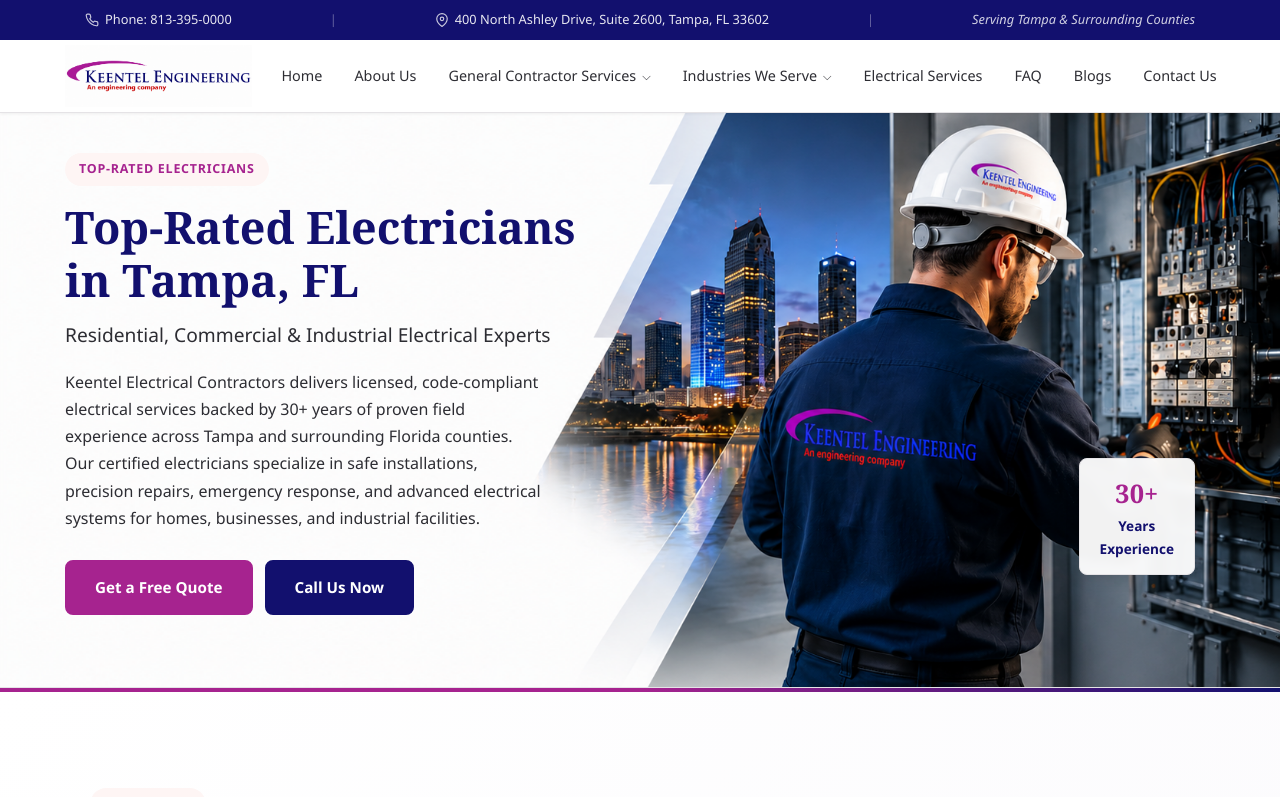
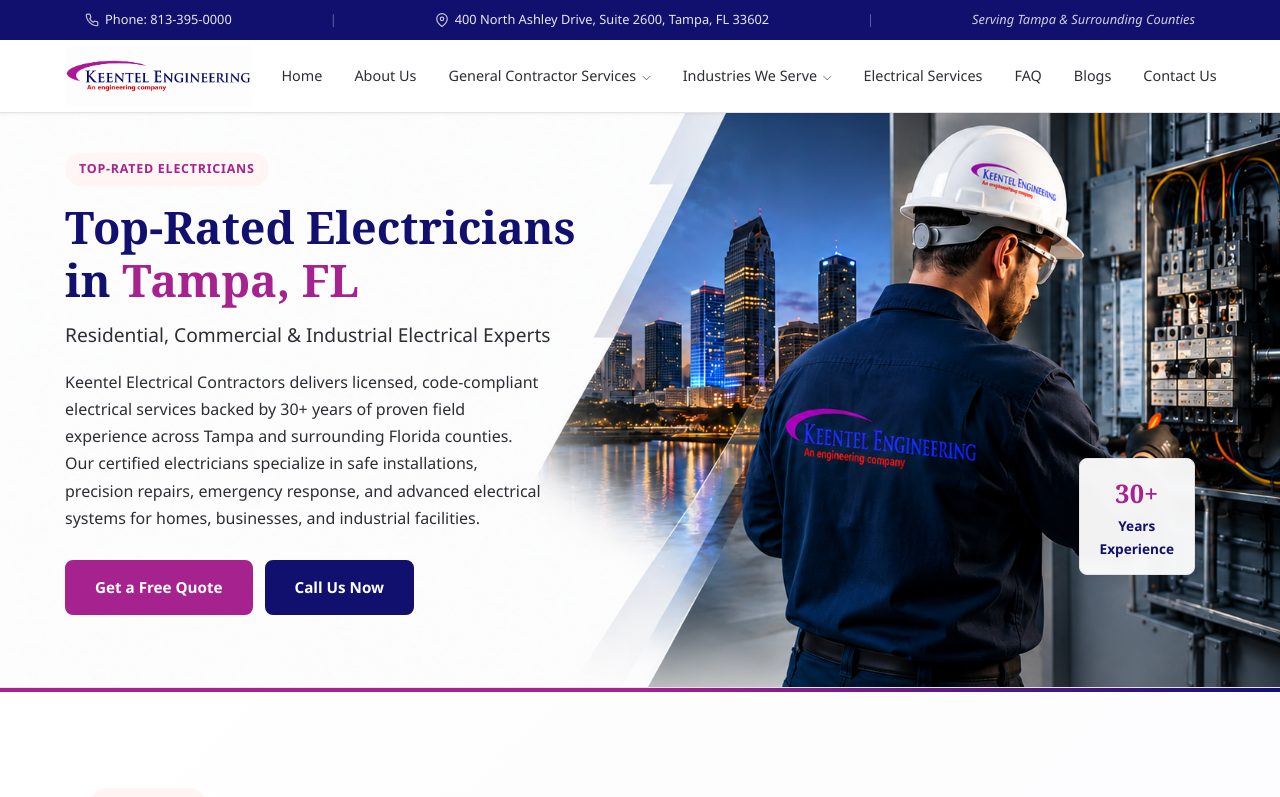
Before and after one commit to im-Shoaib/keentelelectricalcontractors, a Next.js app: page / in a window 1280 px wide. Shown: the top 797 px of the page. Built offline with nearby package versions, Linux system fonts and the light colour scheme.

Commit message:
Update Hero.tsx

```diff
--- a/src/components/Hero.tsx
+++ b/src/components/Hero.tsx
@@ -3,15 +3,17 @@
 
 export default function Hero() {
   return (
-    <section
-      className="sec1-hero"
-      style={{ backgroundImage: "url('/assets/hero_bg.png')" }}
-    >
+    <section className="sec1-hero" style={{ backgroundImage: "url('/assets/hero_bg.png')" }}>
       <div className="sec1-hero__overlay"></div>
       <div className="sec1-hero__inner">
         <div className="sec1-hero__content">
-          <span className="sec1-hero__badge">Top-Rated Electricians</span>
-          <h1 className="sec1-hero__title">Top-Rated Electricians in Tampa, FL</h1>
+          <span className="sec1-hero__badge">
+            <span className="sec1-hero__badge-dot"></span>
+            Top-Rated Electricians
+          </span>
+          <h1 className="sec1-hero__title">
+            Top-Rated Electricians in <span style={{ color: "#a6238f" }}>Tampa, FL</span>
+          </h1>
           <p className="sec1-hero__subtitle">Residential, Commercial & Industrial Electrical Experts</p>
           <p className="sec1-hero__desc">
             Keentel Electrical Contractors delivers licensed, code-compliant electrical services backed by 30+ years of proven field experience across Tampa and surrounding Florida counties. Our certified electricians specialize in safe installations, precision repairs, emergency response, and advanced electrical systems for homes, businesses, and industrial facilities.
```
